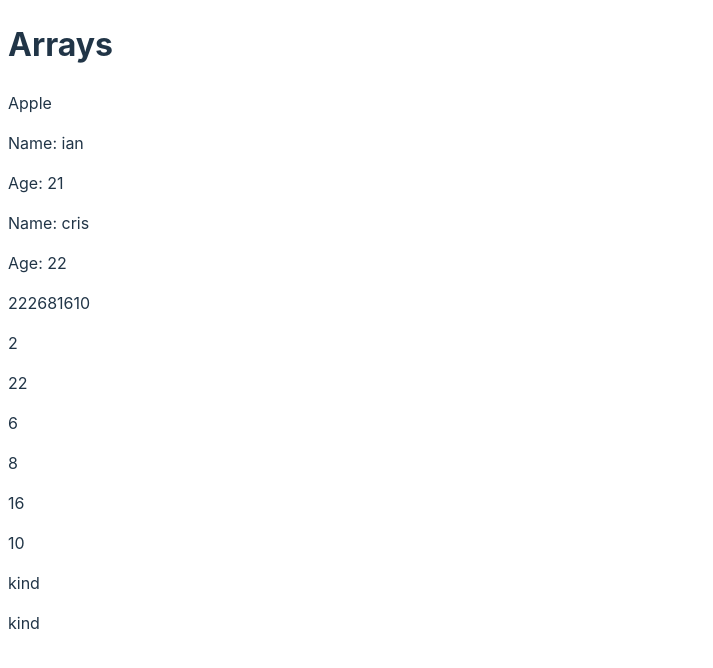
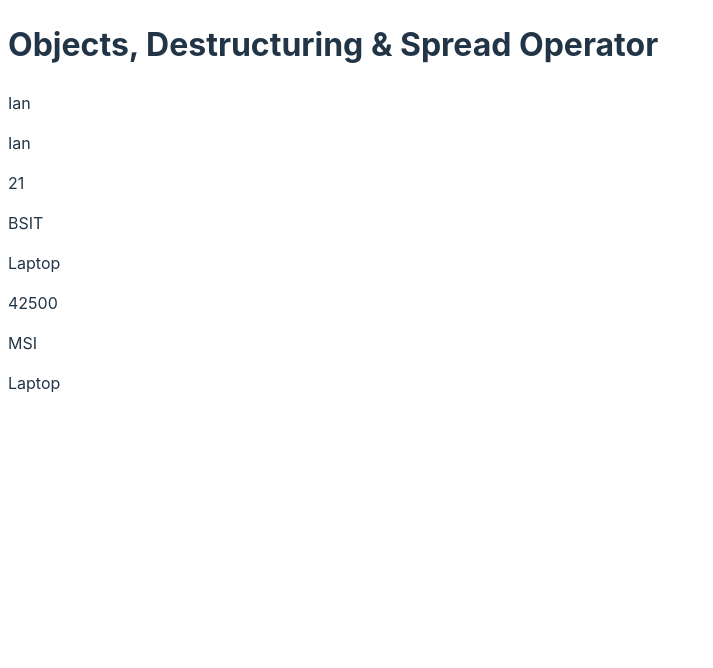
Before and after one commit to Iannn-dx/react-app, a React (Vite) app: page / in a window 1280 px wide. Shown: the top 668 px of the page, without its empty margins (0-713 px from the left). Built offline with nearby package versions, Linux system fonts and the light colour scheme.

Commit message:
day 3: objects, destructuring, spread operator

```diff
--- a/src/App.tsx
+++ b/src/App.tsx
@@ -1,11 +1,13 @@
 import Day1VariablesFunctions from "./lessons/varFunctions";
 import Day2VariablesFunctions from "./lessons/arrayFunctions";
+import Day3VariablesFunctions from "./lessons/objects";
 
 function App() {
     return (
         <div>
             {/* <Day1VariablesFunctions /> */}
-            <Day2VariablesFunctions />
+            {/* <Day2VariablesFunctions /> */}
+                <Day3VariablesFunctions />
         </div>
     );
 }
--- /dev/null
+++ b/src/lessons/objects.tsx
@@ -0,0 +1,46 @@
+export default function day3onject(){
+
+  const user = {
+        id: 1,
+        name: "Ian",
+        age: 21,
+        course: "BSIT"
+    };
+
+    const {name, age, course} = user;
+
+    const product = {
+      prod: "Laptop",
+      price: 42500,
+      brand: "MSI"
+    };
+
+    const {prod, price, brand} = product;
+
+    const {
+      name: username
+    } = user;
+
+    const student = {
+      name: "John",
+      section: "A"
+    };
+
+  return (
+    <div>
+      <h1>Objects, Destructuring & Spread Operator</h1>
+
+      <p>{user["name"]}</p>
+      <p>{username}</p>
+      <p>{age}</p>
+      <p>{course}</p>
+
+      <div>
+        <p>{prod}</p>
+        <p>{price}</p>
+        <p>{brand}</p>
+        <p>{prod}</p>
+      </div>
+    </div>
+  )
+}
```
